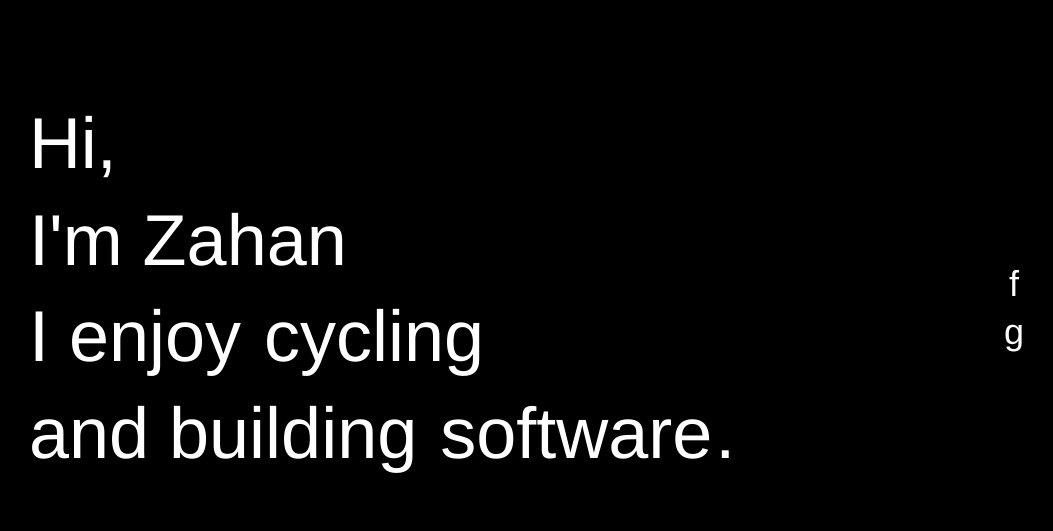
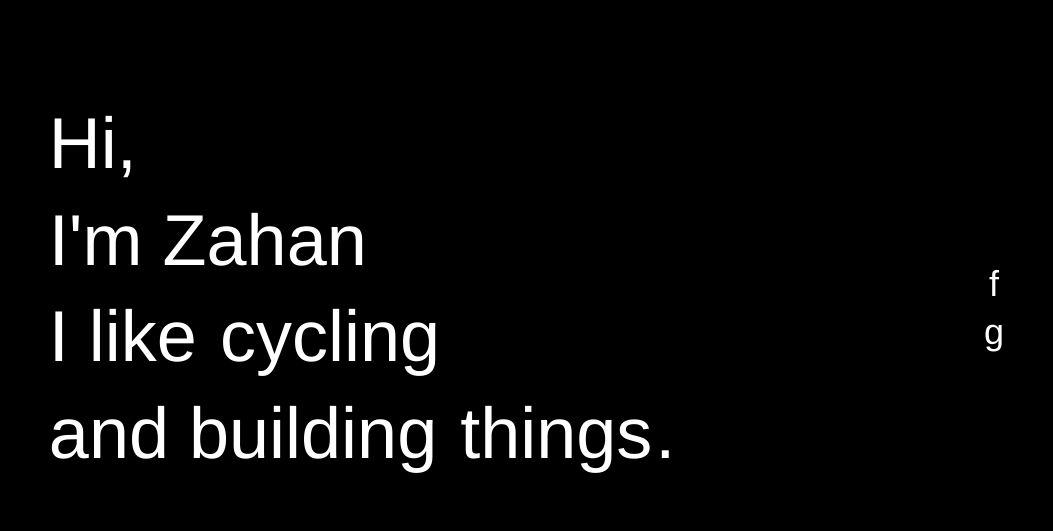
Before and after one commit to zahanm/zahanm.github.io, a website: page index.html in a window 1280 px wide. Shown: the whole page, without its empty margins (112-1165 px from the left). Drawn offline with nearby package versions, Linux system fonts and the light colour scheme; files that its build step writes are made by us from their sources.

Commit message:
content tweaks

```diff
--- a/index.html
+++ b/index.html
@@ -2,15 +2,15 @@
 <html lang="en">
 <head>
   <title>Zahan Malkani</title>
+  <meta name="viewport" content="width=device-width, initial-scale=1">
   <link rel="stylesheet" type="text/css" href="/css/index.css">
-  <meta name="viewport" content="width=device-width, initial-scale=1">
 </head>
 <body class="page">
   <section class="intro">
     <p>Hi,</p>
     <p>I'm Zahan</p>
-    <p>I enjoy <a href="https://www.strava.com/athletes/100447">cycling</a></p>
-    <p>and building <a href="https://github.com/zahanm">software</a>.</p>
+    <p>I like <a href="https://www.strava.com/athletes/100447">cycling</a></p>
+    <p>and building <a href="https://github.com/zahanm">things</a>.</p>
   </section>
   <section class="social">
     <a href="https://www.facebook.com/zahanm">f</a>
```
